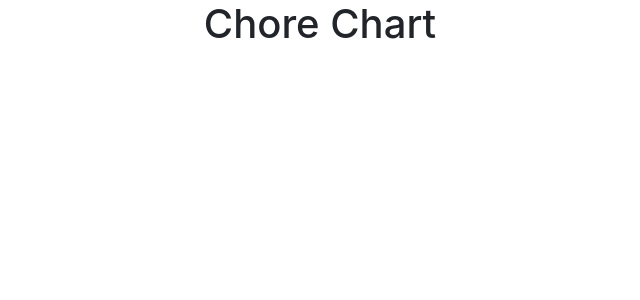
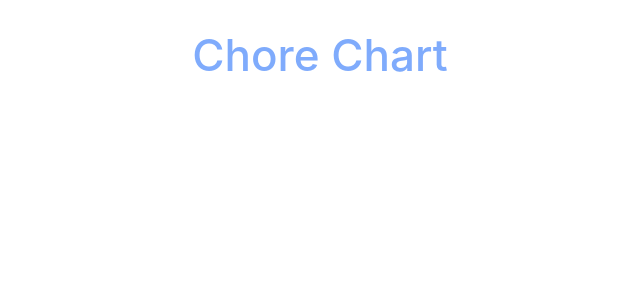
Before and after one commit to daniel-sungwon-lee/chorechart, a React (Create React App) app: page / in a window 1280 px wide. Shown: the top 300 px of the page, without its empty margins (320-960 px from the left). Built offline with nearby package versions, Linux system fonts and the light colour scheme.

Commit message:
added header transition

```diff
--- a/src/home.jsx
+++ b/src/home.jsx
@@ -1,9 +1,17 @@
 import React from 'react';
+import { useEffect } from 'react';
+import { gsap } from 'gsap';
 
 export default function Home (props) {
+    const header = React.createRef();
+
+    useEffect(() => {
+        gsap.to(header.current, {color: "#7fabfc", duration: 1.5, scale: 1.1, y: "2rem"})
+    }, [header])
+
     return (
         <div className="container" style={{paddingBottom: "6rem"}}>
-            <h1>Chore Chart</h1>
+            <h1 ref={header}>Chore Chart</h1>
 
         </div>
     )
```
